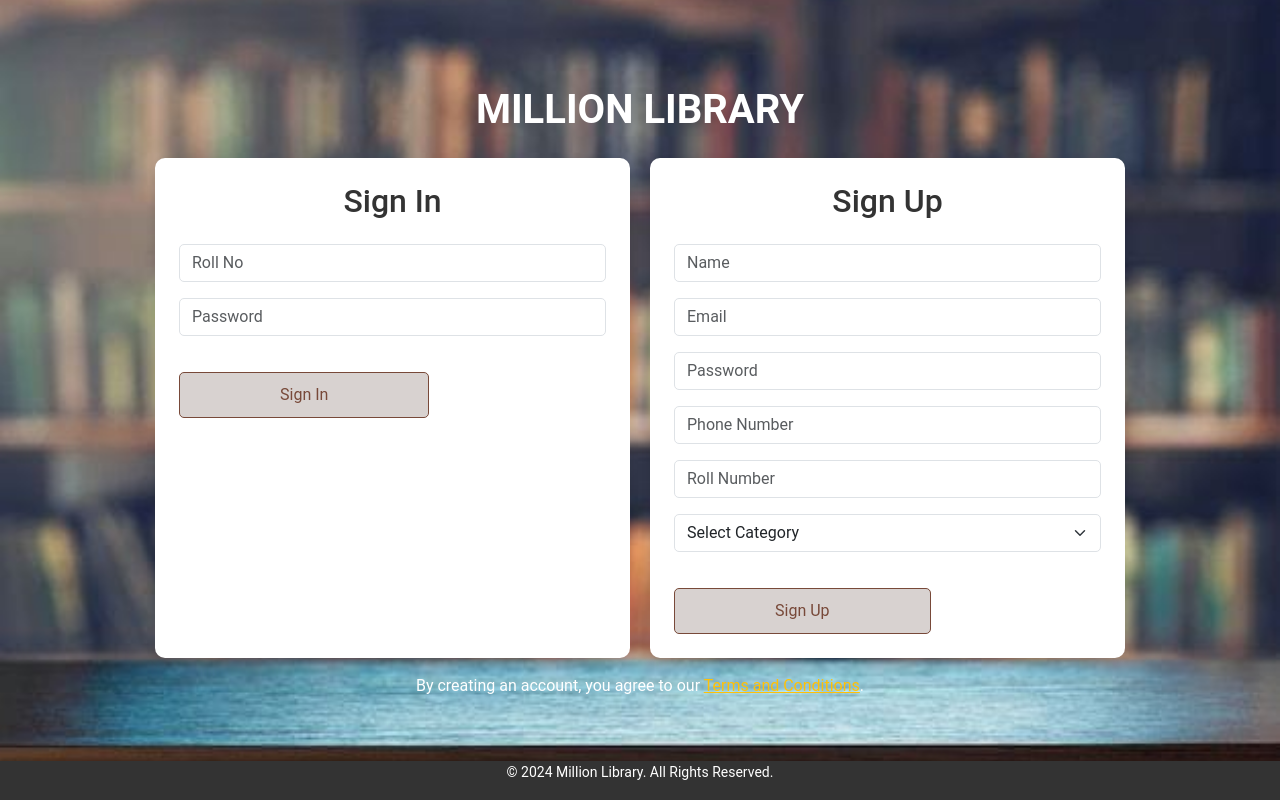
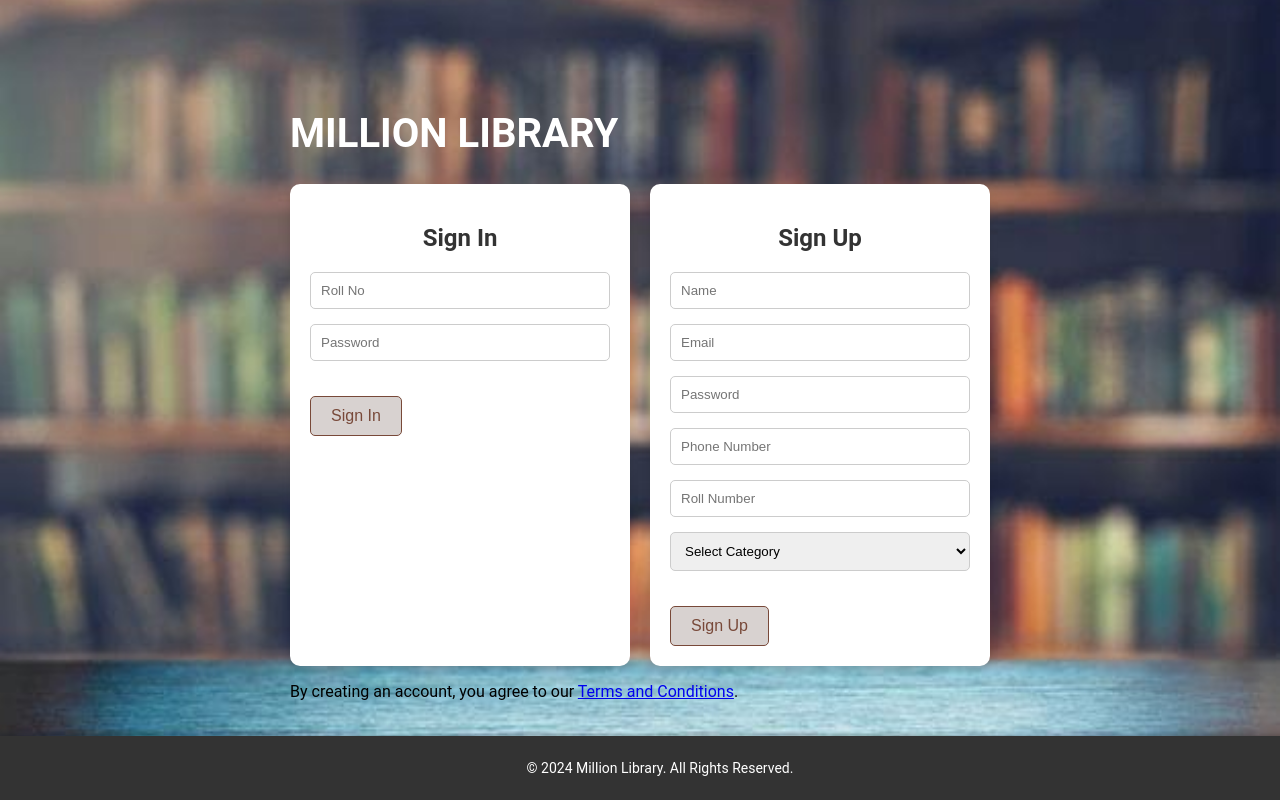
Before and after one commit to AsmaAmeenGeek/OLMS, a PHP site: page / in a window 1280 px wide. Run offline with PHP 8.4, Linux system fonts and the light colour scheme.

Commit message:
add styles

```diff
--- a/index.php
+++ b/index.php
@@ -9,7 +9,6 @@ require('dbconn.php');
     <title>Million Library</title>
     <meta name="viewport" content="width=device-width, initial-scale=1.0">
     <meta charset="UTF-8">
-    <link href="https://cdn.jsdelivr.net/npm/bootstrap@5.3.0/dist/css/bootstrap.min.css" rel="stylesheet">
     <link rel="stylesheet" href="styles.css">
 </head>
 
@@ -18,15 +17,15 @@ require('dbconn.php');
     <div class="background">
         <div class="container">
             <h1 class="text-center text-white fw-bold mb-4">MILLION LIBRARY</h1>
-            <div class="form-container row justify-content-center">
+            <div class="form-container">
                 <!-- Sign In Section -->
-                <div class="col-md-5 form-box p-4">
-                    <h2 class="text-center mb-4">Sign In</h2>
+                <div class="form-box">
+                    <h2 class="text-center">Sign In</h2>
                     <form action="" method="post">
-                        <div class="mb-3">
+                        <div class="form-group">
                             <input type="text" name="RollNo" class="form-control" placeholder="Roll No" required>
                         </div>
-                        <div class="mb-3">
+                        <div class="form-group">
                             <input type="password" name="Password" class="form-control" placeholder="Password" required>
                         </div>
                         <button type="submit" name="signin" class="edit_button">Sign In</button>
@@ -34,25 +33,25 @@ require('dbconn.php');
                 </div>
 
                 <!-- Sign Up Section -->
-                <div class="col-md-5 form-box p-4">
-                    <h2 class="text-center mb-4">Sign Up</h2>
+                <div class="form-box">
+                    <h2 class="text-center">Sign Up</h2>
                     <form action="" method="post">
-                        <div class="mb-3">
+                        <div class="form-group">
                             <input type="text" name="Name" class="form-control" placeholder="Name" required>
                         </div>
-                        <div class="mb-3">
+                        <div class="form-group">
                             <input type="email" name="Email" class="form-control" placeholder="Email" required>
                         </div>
-                        <div class="mb-3">
+                        <div class="form-group">
                             <input type="password" name="Password" class="form-control" placeholder="Password" required>
                         </div>
-                        <div class="mb-3">
+                        <div class="form-group">
                             <input type="text" name="PhoneNumber" class="form-control" placeholder="Phone Number" required>
                         </div>
-                        <div class="mb-3">
+                        <div class="form-group">
                             <input type="text" name="RollNo" class="form-control" placeholder="Roll Number" required>
                         </div>
-                        <div class="mb-3">
+                        <div class="form-group">
                             <select name="Category" class="form-select" required>
                                 <option value="">Select Category</option>
                                 <option value="GEN">General</option>
@@ -70,7 +69,6 @@ require('dbconn.php');
             </p>
         </div>
     </div>
-
 
     <div class="footer">
         <p>&copy; 2024 Million Library. All Rights Reserved.</p>
@@ -115,7 +113,6 @@ require('dbconn.php');
     }
     ?>
 
-
     <script src="index.js"></script>
 </body>
 
--- a/styles.css
+++ b/styles.css
@@ -22,6 +22,7 @@ h1 {
     font-size: 2.5rem;
     font-weight: bold;
     text-transform: uppercase;
+    color: #ffffff;
 }
 
 .form-container {
@@ -29,27 +30,41 @@ h1 {
     justify-content: space-between;
     flex-wrap: wrap;
     gap: 20px;
+    max-width: 900px; /* Limit the width for better layout */
+    width: 100%;
 }
 
 .form-box {
     background: #fff;
     border-radius: 10px;
     box-shadow: 0 4px 8px rgba(0, 0, 0, 0.1);
+    padding: 20px;
+    flex: 1;
+    min-width: 300px;
 }
 
 .form-box h2 {
     color: #333;
     margin-bottom: 20px;
+    text-align: center;
 }
 
-.form-box .form-control,
-.form-box .form-select {
+.form-group {
+    margin-bottom:15px;
+}
+
+.form-control,
+.form-select {
+    width: 100%;
+    padding: 10px;
     border-radius: 5px;
+    border: 1px solid #ccc;
+    box-sizing: border-box;
 }
 
 .edit_button {
     display: inline-block;
-    padding: 10px 100px;
+    padding: 10px 20px;
     font-size: 16px;
     color: #784939;
     background: #D8D2D0;
@@ -58,6 +73,7 @@ h1 {
     text-decoration: none;
     transition: background-color 0.3s;
     margin-top: 20px;
+    cursor: pointer;
 }
 
 .edit_button:hover {
@@ -68,7 +84,7 @@ h1 {
     background-color: #333;
     color: #fff;
     text-align: center;
-    padding: 1px 20px;
+    padding: 10px 20px;
     position: fixed;
     bottom: 0;
     width: 100%;
```
